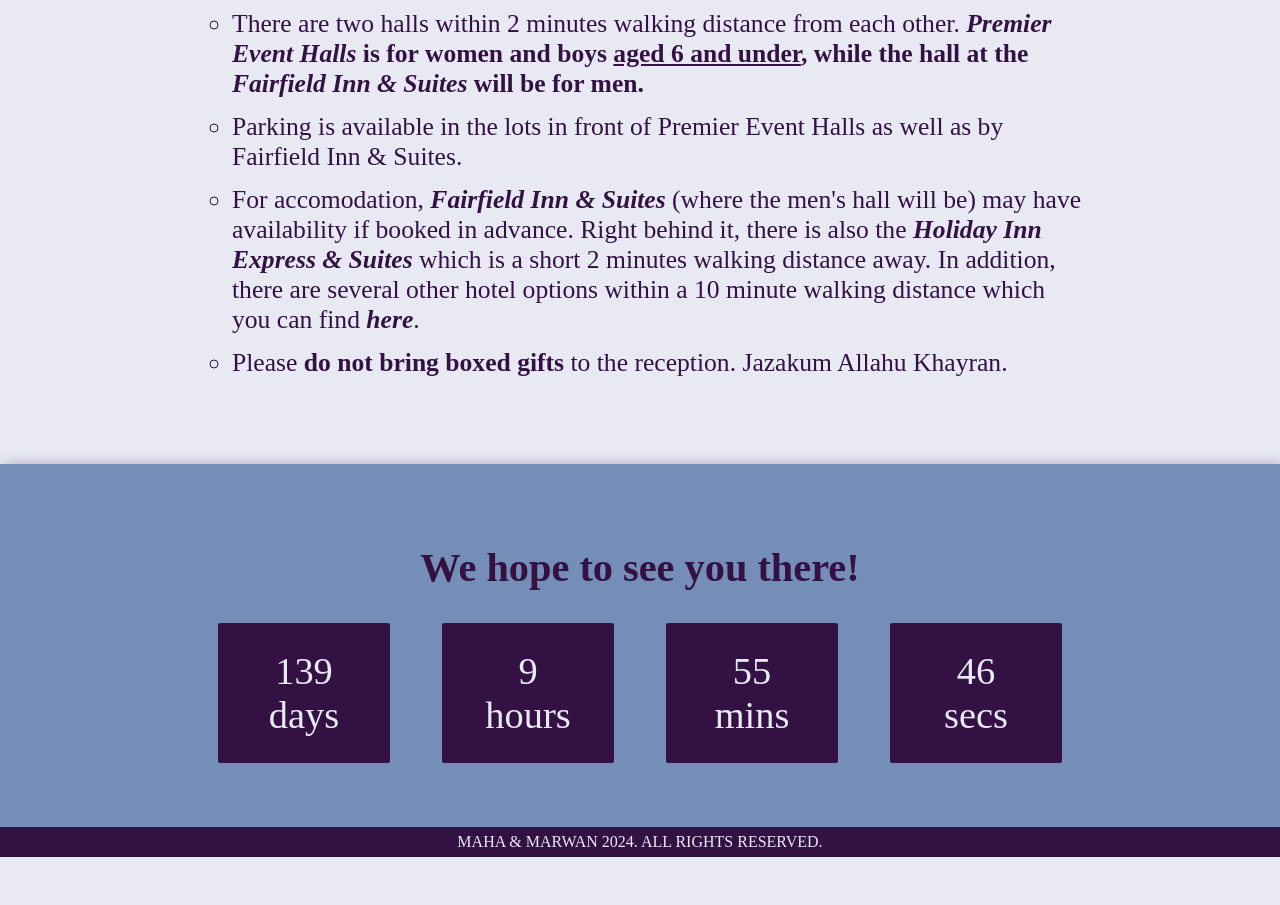
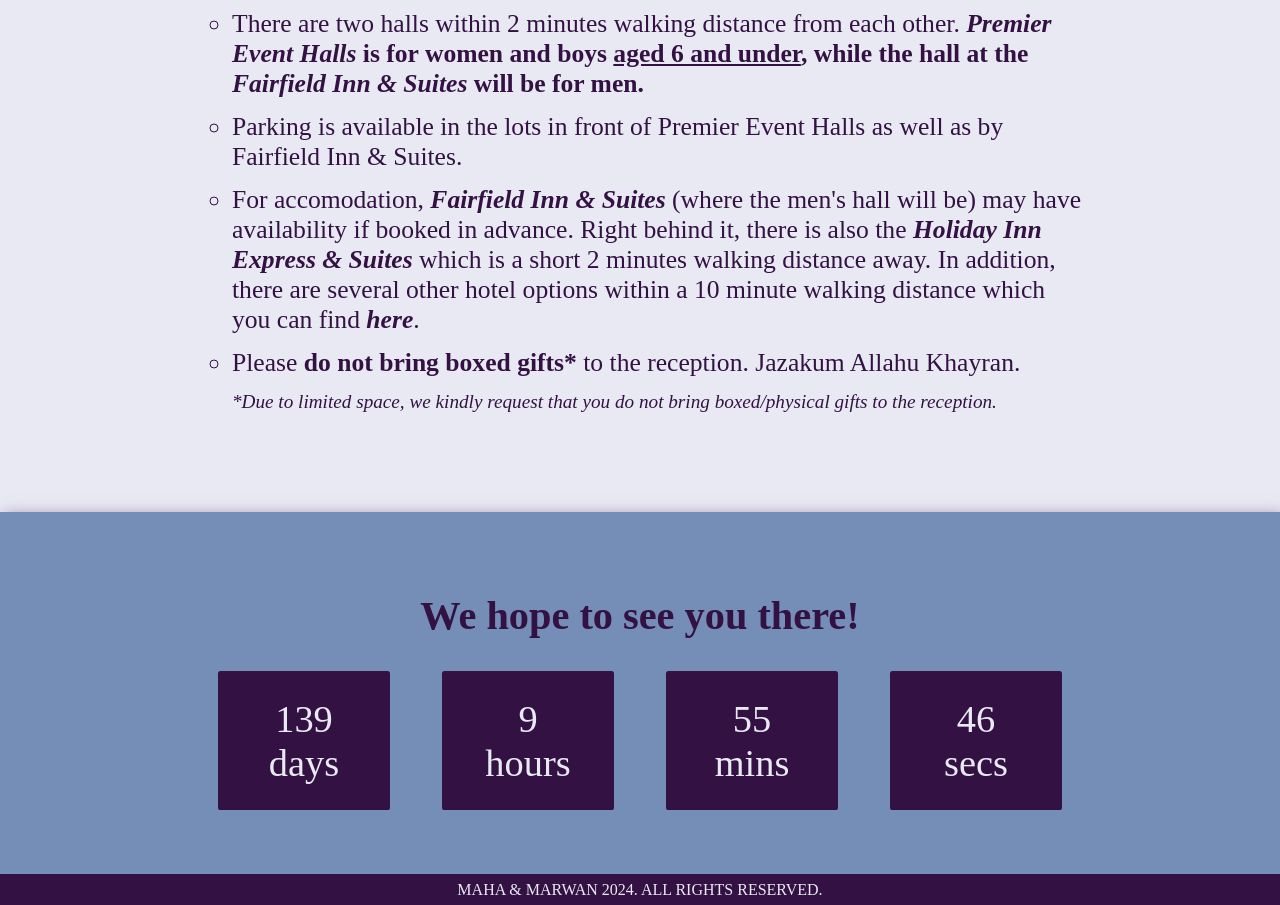
Before and after one commit to maha-marwan/wedding, a plain HTML site: page index.html in a window 1280 px wide. Shown: the part 1839-2744 px from the top of the page. Before the commit the page ends 2696 px from the top, so only its background shows below. Drawn offline with Linux system fonts and the light colour scheme; a web font is replaced by a local one.

Commit message:
Update reception details

```diff
--- a/index.html
+++ b/index.html
@@ -94,7 +94,8 @@
                 <li>There are two halls within 2 minutes walking distance from each other. <span class="bold"><a href="https://maps.app.goo.gl/WVcLPVgMP4xUJpko9" target="_blank">Premier Event Halls</a> is for women and boys <u>aged 6 and under</u>, while the hall at the <a href="https://maps.app.goo.gl/mWn8dgAQVfz5g2qy6" target="_blank">Fairfield Inn & Suites</a> will be for men.</span></li>
                 <li>Parking is available in the lots in front of Premier Event Halls as well as by Fairfield Inn & Suites.</li>
                 <li>For accomodation, <a href="https://maps.app.goo.gl/mWn8dgAQVfz5g2qy6" target="_blank">Fairfield Inn & Suites</a> (where the men's hall will be) may have availability if booked in advance. Right behind it, there is also the <a href="https://maps.app.goo.gl/48Ej52PYCrmSsQWc8" target="_blank">Holiday Inn Express & Suites</a> which is a short 2 minutes walking distance away. In addition, there are several other hotel options within a 10 minute walking distance which you can find <a href="https://www.google.com/maps/search/Hotels/@33.9493737,-84.1279181,17.5z/data=!3m1!4b1!4m7!2m6!3m5!2sPremier+Event+Halls!3s0x88f5a31447609ee5:0xb56422e99cbc694e!4m2!1d-84.1255233!2d33.9503935?entry=ttu" target="_blank">here</a>.</li>
-                <li>Please <span class="bold">do not bring boxed gifts</span> to the reception. Jazakum Allahu Khayran.</li>
+                <li>Please <span class="bold">do not bring boxed gifts*</span> to the reception. Jazakum Allahu Khayran.</li>
+                <p style="font-size: 1.5vw;font-style: italic; margin-top: 0.5vw;">*Due to limited space, we kindly request that you do not bring boxed/physical gifts to the reception.</p>
             </ul>
         </div>
 
```
